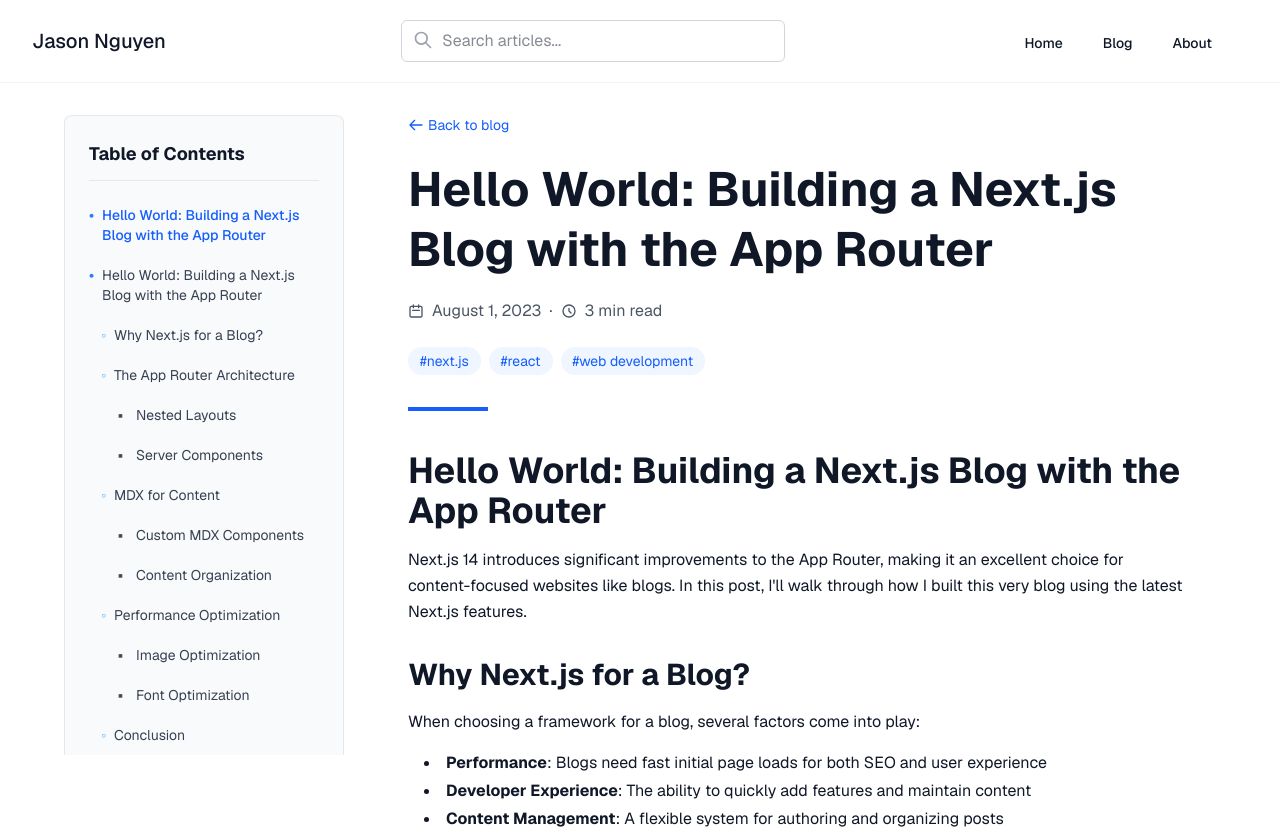
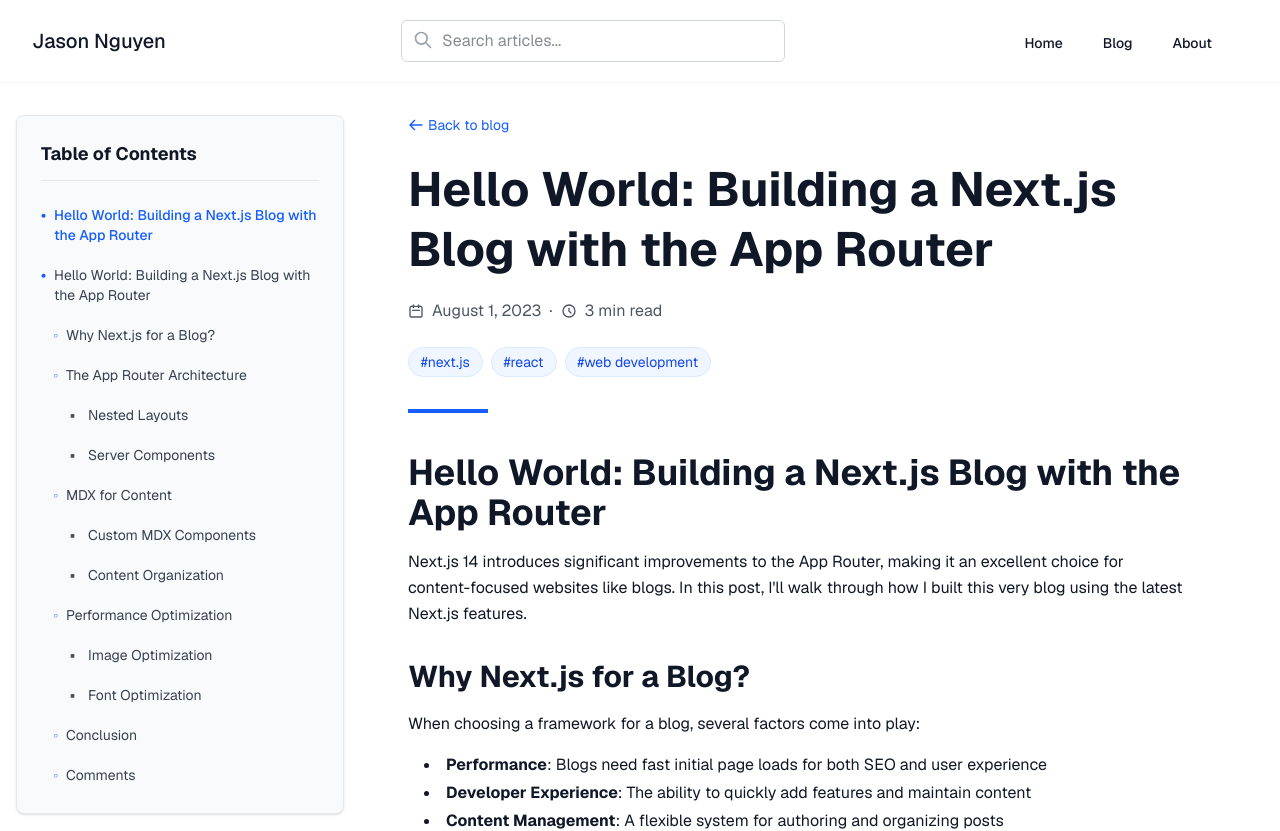
Before and after one commit to haons211/jason-nguyen-blog, a Next.js app: page /blog/hello-world in a window 1280 px wide. Shown: the top 831 px of the page. Built offline with nearby package versions, Linux system fonts and the light colour scheme.

Commit message:
style: enhance layout and blog post components for improved aesthetics and functionality; update Table of Contents and CodeBlock styles

```diff
--- a/src/app/blog/[slug]/page.tsx
+++ b/src/app/blog/[slug]/page.tsx
@@ -67,18 +67,18 @@ export default async function BlogPost(props: SlugPageProps) {
       <div className="max-w-6xl mx-auto px-4 lg:px-0">
         <div className="grid grid-cols-1 lg:grid-cols-[280px_minmax(0,1fr)] gap-8 lg:gap-16">
           {/* Left Sidebar - Table of Contents */}
-          <aside className="self-start">
+          <aside className="self-start lg:-ml-8 xl:-ml-12">
             <TableOfContents />
           </aside>
 
           {/* Main Content */}
           <div className="lg:pr-8">
-            <article className="prose dark:prose-invert lg:prose-xl mx-auto max-w-none">
+            <article className="prose lg:prose-xl mx-auto max-w-none">
               {/* Post Header */}
               <header className="mb-10 not-prose">
                 <Link
                   href="/blog"
-                  className="text-sm text-blue-600 dark:text-blue-400 flex items-center mb-6 hover:underline"
+                  className="text-sm text-blue-600 flex items-center mb-6 hover:underline"
                 >
                   <svg className="w-4 h-4 mr-1" fill="none" stroke="currentColor" viewBox="0 0 24 24">
                     <path strokeLinecap="round" strokeLinejoin="round" strokeWidth={2} d="M10 19l-7-7m0 0l7-7m-7 7h18" />
@@ -86,7 +86,7 @@ export default async function BlogPost(props: SlugPageProps) {
                   Back to blog
                 </Link>
                 <h1 className="text-4xl md:text-5xl font-bold mb-5 leading-tight">{meta.title}</h1>
-                <div className="flex flex-wrap items-center text-gray-600 dark:text-gray-300 mb-6">
+                <div className="flex flex-wrap items-center text-gray-600 mb-6">
                   <time dateTime={meta.date} className="flex items-center">
                     <svg className="w-4 h-4 mr-2" fill="none" stroke="currentColor" viewBox="0 0 24 24">
                       <path strokeLinecap="round" strokeLinejoin="round" strokeWidth={2} d="M8 7V3m8 4V3m-9 8h10M5 21h14a2 2 0 002-2V7a2 2 0 00-2-2H5a2 2 0 00-2 2v12a2 2 0 002 2z" />
@@ -110,14 +110,14 @@ export default async function BlogPost(props: SlugPageProps) {
                     {meta.tags.map((tag) => (
                       <span
                         key={tag}
-                        className="bg-blue-50 text-blue-600 dark:bg-blue-900/30 dark:text-blue-300 text-sm px-3 py-1 rounded-full"
+                        className="bg-blue-50 text-blue-700 text-sm px-3 py-1 rounded-full border border-blue-100"
                       >
                         #{tag}
                       </span>
                     ))}
                   </div>
                 )}
-                <div className="h-1 w-20 bg-blue-600 dark:bg-blue-400 mt-8"></div>
+                <div className="h-1 w-20 bg-blue-600 mt-8"></div>
               </header>
 
               {/* Post Content */}
@@ -130,20 +130,20 @@ export default async function BlogPost(props: SlugPageProps) {
             <Comments />
 
             {/* Post Navigation */}
-            <nav className="mt-12 pt-6 border-t border-gray-100 dark:border-gray-800 flex flex-col sm:flex-row items-stretch sm:items-center justify-between gap-4" aria-label="Post navigation">
+            <nav className="mt-12 pt-6 border-t border-gray-100 flex flex-col sm:flex-row items-stretch sm:items-center justify-between gap-4" aria-label="Post navigation">
               <div className="flex-1">
                 {nextPost ? (
                   <Link
                     href={`/blog/${nextPost.slug}`}
-                    className="group inline-flex items-center rounded-md border border-gray-200 dark:border-gray-800 px-4 py-3 hover:bg-gray-50 dark:hover:bg-gray-800 transition-colors"
+                    className="group inline-flex items-center rounded-md border border-gray-200 px-4 py-3 hover:bg-gray-50 transition-colors"
                     aria-label={`Older post: ${nextPost.title}`}
                   >
-                    <svg className="mr-2 h-5 w-5 text-gray-500 group-hover:text-gray-700 dark:text-gray-400 dark:group-hover:text-gray-300" fill="none" viewBox="0 0 24 24" stroke="currentColor">
+                    <svg className="mr-2 h-5 w-5 text-gray-500 group-hover:text-gray-700" fill="none" viewBox="0 0 24 24" stroke="currentColor">
                       <path strokeLinecap="round" strokeLinejoin="round" strokeWidth={2} d="M15 19l-7-7 7-7" />
                     </svg>
                     <span className="text-sm">
-                      <span className="block text-gray-500 dark:text-gray-400">Older</span>
-                      <span className="block font-medium text-gray-900 dark:text-gray-100 line-clamp-1">{nextPost.title}</span>
+                      <span className="block text-gray-500">Older</span>
+                      <span className="block font-medium text-gray-900 line-clamp-1">{nextPost.title}</span>
                     </span>
                   </Link>
                 ) : (
@@ -155,14 +155,14 @@ export default async function BlogPost(props: SlugPageProps) {
                 {prevPost ? (
                   <Link
                     href={`/blog/${prevPost.slug}`}
-                    className="group inline-flex items-center rounded-md border border-gray-200 dark:border-gray-800 px-4 py-3 hover:bg-gray-50 dark:hover:bg-gray-800 transition-colors"
+                    className="group inline-flex items-center rounded-md border border-gray-200 px-4 py-3 hover:bg-gray-50 transition-colors"
                     aria-label={`Newer post: ${prevPost.title}`}
                   >
                     <span className="text-right text-sm mr-2">
-                      <span className="block text-gray-500 dark:text-gray-400">Newer</span>
-                      <span className="block font-medium text-gray-900 dark:text-gray-100 line-clamp-1">{prevPost.title}</span>
+                      <span className="block text-gray-500">Newer</span>
+                      <span className="block font-medium text-gray-900 line-clamp-1">{prevPost.title}</span>
                     </span>
-                    <svg className="h-5 w-5 text-gray-500 group-hover:text-gray-700 dark:text-gray-400 dark:group-hover:text-gray-300" fill="none" viewBox="0 0 24 24" stroke="currentColor">
+                    <svg className="h-5 w-5 text-gray-500 group-hover:text-gray-700" fill="none" viewBox="0 0 24 24" stroke="currentColor">
                       <path strokeLinecap="round" strokeLinejoin="round" strokeWidth={2} d="M9 5l7 7-7 7" />
                     </svg>
                   </Link>
--- a/src/app/layout.tsx
+++ b/src/app/layout.tsx
@@ -44,7 +44,7 @@ export default function RootLayout({
   children: React.ReactNode;
 }>) {
   return (
-    <html lang="en" className="scroll-smooth">
+    <html lang="en" className="scroll-smooth" suppressHydrationWarning>
       <body
         className={`${geistSans.variable} ${geistMono.variable} antialiased font-sans bg-white text-gray-900`}
       >
--- a/src/components/TableOfContents.tsx
+++ b/src/components/TableOfContents.tsx
@@ -70,9 +70,9 @@ export default function TableOfContents() {
   }
 
   return (
-    <nav className="toc hidden lg:block sticky top-24 overflow-auto max-h-[calc(100vh-10rem)]">
-      <div className="bg-gray-50 dark:bg-gray-900 rounded-lg p-6 shadow-sm border border-gray-200 dark:border-gray-800">
-        <h3 className="text-lg font-bold mb-5 text-gray-900 dark:text-gray-100 pb-3 border-b border-gray-200 dark:border-gray-700">
+    <nav className="toc hidden lg:block sticky top-24">
+      <div className="bg-gray-50 rounded-lg p-6 shadow-sm border border-gray-200">
+        <h3 className="text-lg font-bold mb-5 text-gray-900 pb-3 border-b border-gray-200">
           Table of Contents
         </h3>
         <ul className="space-y-3">
@@ -82,15 +82,15 @@ export default function TableOfContents() {
 
             // Different dot styles based on heading level
             const dotStyle = heading.level === 1
-              ? "before:content-['•'] before:mr-2 before:text-blue-500 before:font-bold"
+              ? "before:content-['•'] before:mr-2 before:text-blue-600 before:font-bold"
               : heading.level === 2
-              ? "before:content-['◦'] before:mr-2 before:text-blue-400 before:font-bold"
-              : "before:content-['▪️'] before:mr-2 before:text-blue-300 before:text-xs";
+              ? "before:content-['◦'] before:mr-2 before:text-blue-500 before:font-bold"
+              : "before:content-['▪️'] before:mr-2 before:text-blue-400 before:text-xs";
 
             // Active state styling
             const activeStyle = activeId === heading.id
-              ? "text-blue-600 dark:text-blue-400 font-medium"
-              : "text-gray-700 dark:text-gray-300";
+              ? "text-blue-600 font-medium"
+              : "text-gray-700";
 
             return (
               <li
@@ -100,7 +100,7 @@ export default function TableOfContents() {
                 <a
                   href={`#${heading.id}`}
                   className={`
-                    flex items-baseline py-1 text-sm hover:text-blue-600 dark:hover:text-blue-400
+                    flex items-baseline py-1 text-sm hover:text-blue-600
                     transition-colors group ${activeStyle} ${dotStyle}
                   `}
                   onClick={(e) => {
--- a/src/components/mdx/CodeBlock.tsx
+++ b/src/components/mdx/CodeBlock.tsx
@@ -28,14 +28,14 @@ export default function CodeBlock({ children }: CodeBlockProps) {
       <button
         type="button"
         onClick={handleCopy}
-        className="absolute right-2 top-2 z-10 rounded-md border border-gray-200 dark:border-gray-700 bg-white/80 dark:bg-gray-900/60 px-2 py-1 text-xs text-gray-700 dark:text-gray-300 backdrop-blur-sm opacity-0 group-hover:opacity-100 transition-opacity"
+        className="absolute right-2 top-2 z-10 rounded-md border border-gray-300 bg-white px-2 py-1 text-xs text-gray-700 hover:bg-gray-50 opacity-0 group-hover:opacity-100 transition-opacity"
         aria-label="Copy code"
       >
         {copied ? 'Copied' : 'Copy'}
       </button>
       <pre
         ref={containerRef}
-        className="overflow-x-auto rounded-lg border border-gray-200 dark:border-gray-800 bg-gray-50 dark:bg-gray-900 p-4 text-sm leading-relaxed"
+        className="overflow-x-auto rounded-lg border border-gray-200 bg-gray-50 p-4 text-sm leading-relaxed"
       >
         {children}
       </pre>
```
